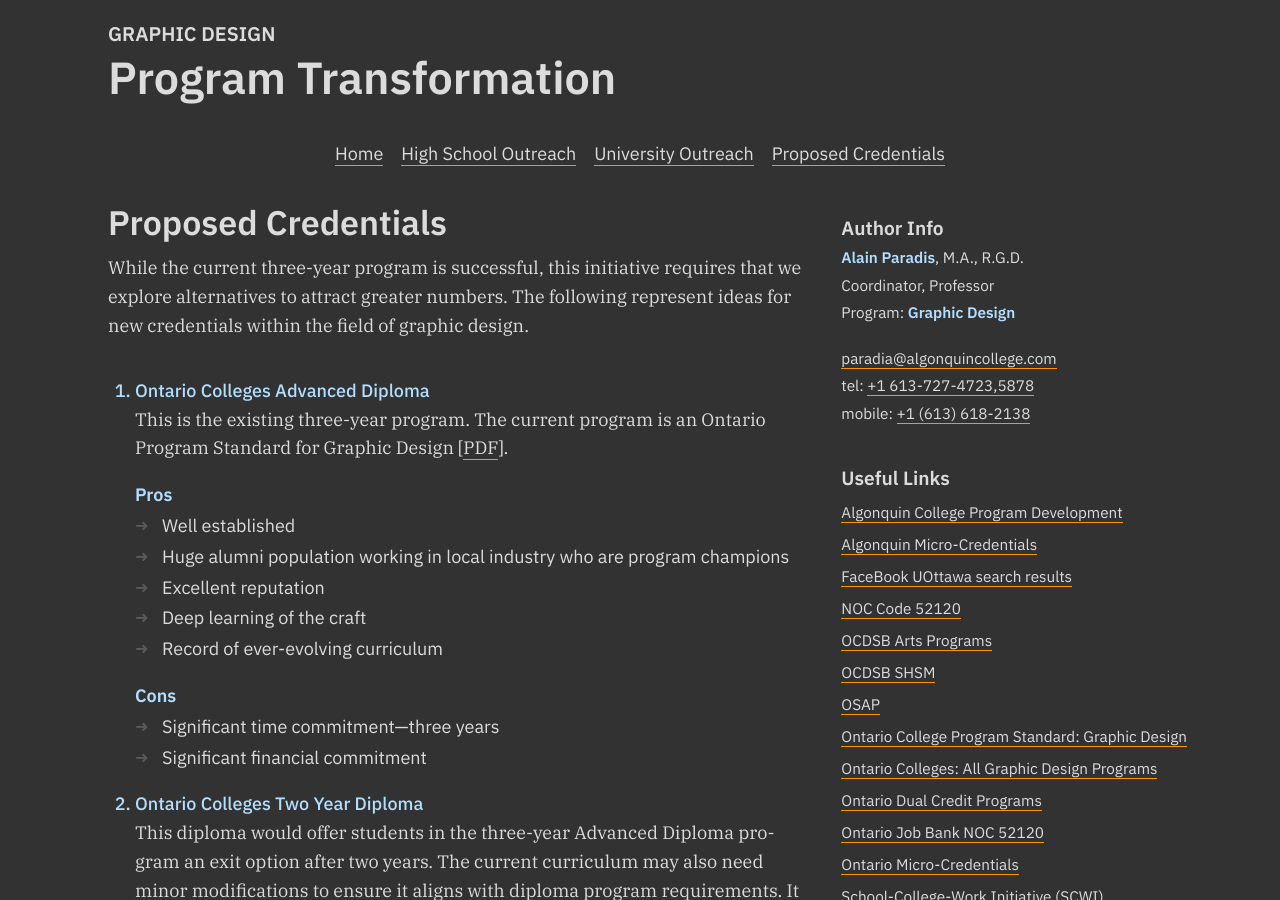
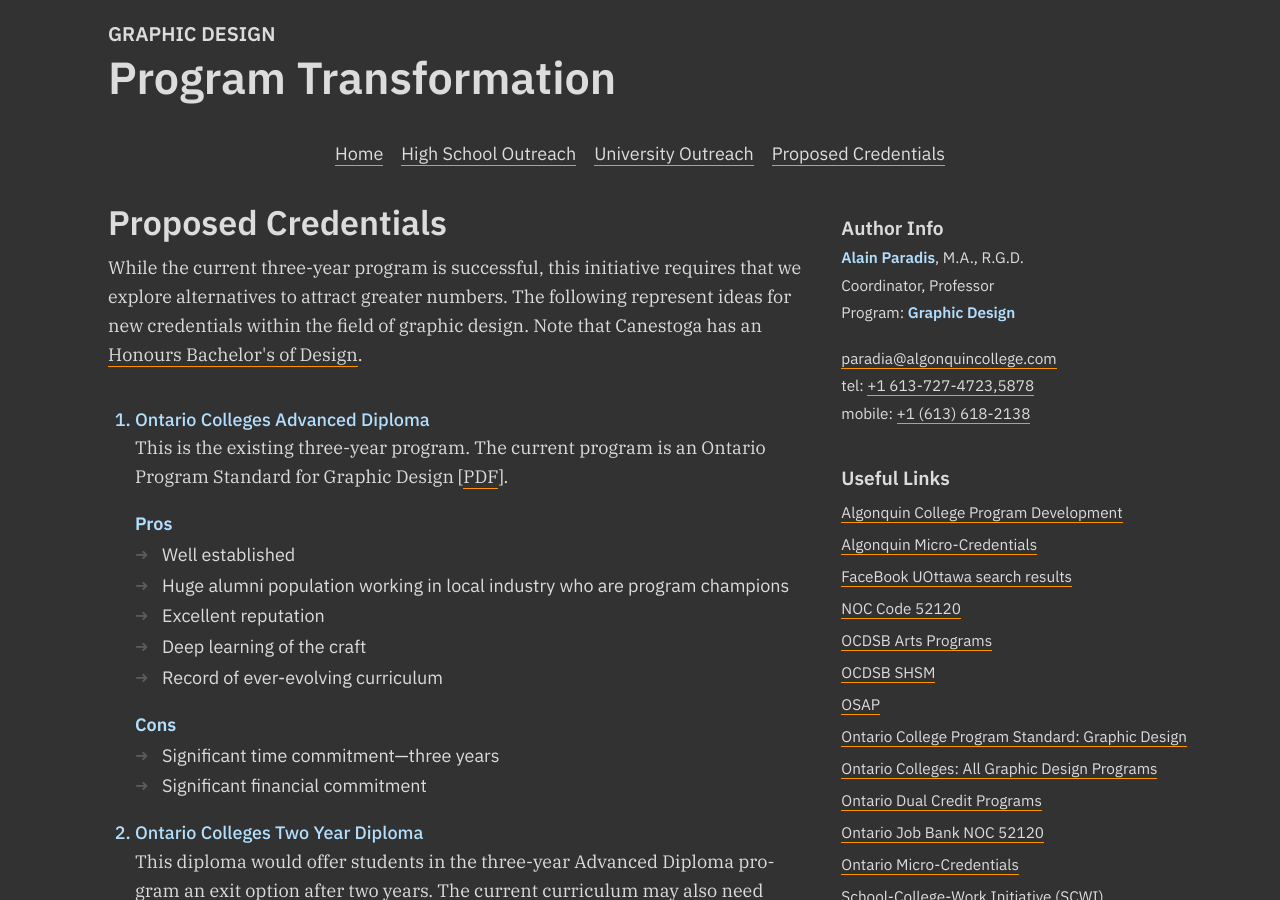
Before and after one commit to AlainParadis/program-transformation, a Jekyll site: the page built from proposed-credentials.md, in a window 1280 px wide and 900 px high. Built offline with Jekyll 4.4.1, drawn with Linux system fonts in a browser that asks for light colours.

Commit message:
Update proposed-credentials.md

```diff
--- a/proposed-credentials.md
+++ b/proposed-credentials.md
@@ -5,7 +5,7 @@ title: Proposed Credentials
 order: 4
 ---
 <p>
-	While the current three-year program is successful, this initiative requires that we explore alternatives to attract greater numbers. The following represent ideas for new credentials within the field of graphic design.
+	While the current three-year program is successful, this initiative requires that we explore alternatives to attract greater numbers. The following represent ideas for new credentials within the field of graphic design. Note that Canestoga has an <a href="https://www.conestogac.on.ca/fulltime/bachelor-of-design-honours/courses?id=28649">Honours Bachelor's of Design</a>.
 </p>
 <ol>
 	<li>Ontario Colleges Advanced Diploma</li>
```
